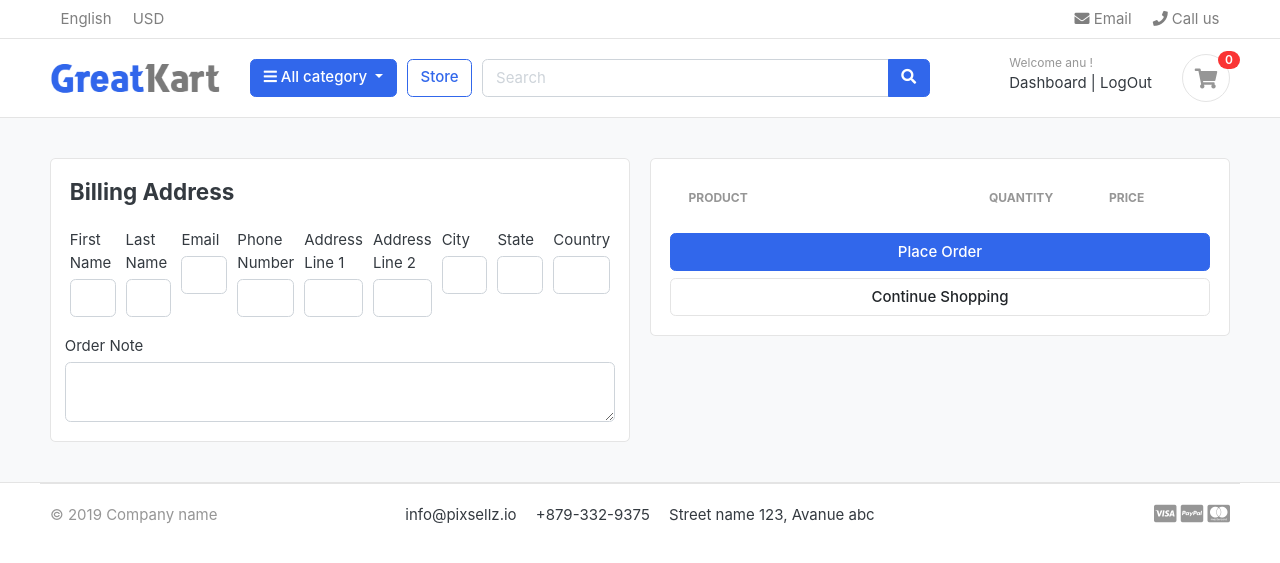
After one commit to drananthalakshmi/ECommerce, a Django app: page /cart/checkout/ in a window 1280 px wide. The commit adds this page. Shown: the top 563 px of the page. Run offline with Django 3.2, Linux system fonts and the light colour scheme; a user stored in the database is signed in; data comes from the database, SQL or seed files in the repository; both versions use the stored data as it was after the commit; lists and menus that the app fills with data are empty; some libraries are stand-ins or nearby versions; some web fonts are replaced.

Commit message:
Cart and checkout for logged in Users

```diff
--- a/carts/context_processors.py
+++ b/carts/context_processors.py
@@ -8,7 +8,10 @@ def counter(request):
     else:
         try:
             cart = Cart.objects.filter(cart_id = _cart_id(request))
-            cart_items = CartItem.objects.all().filter(cart=cart[:1])
+            if request.user.is_authenticated:
+                cart_items = CartItem.objects.all().filter(user=request.user)
+            else:
+                cart_items = CartItem.objects.all().filter(cart=cart[:1])
             for cart_item in cart_items:
                 cart_count += cart_item.quantity
 
--- a/carts/models.py
+++ b/carts/models.py
@@ -1,4 +1,5 @@
 from django.db import models
+from accounts.models import Account
 from store.models import Product,Variation
 
 # Create your models here.
@@ -10,9 +11,10 @@ class Cart(models.Model):
         return self.cart_id
 
 class CartItem(models.Model):
+    user = models.ForeignKey(Account, on_delete=models.CASCADE, null=True)
     product = models.ForeignKey(Product, on_delete=models.CASCADE)
     variations = models.ManyToManyField(Variation, blank=True)
-    cart = models.ForeignKey(Cart,on_delete=models.CASCADE)
+    cart = models.ForeignKey(Cart,on_delete=models.CASCADE, null=True)
     quantity = models.IntegerField()
     is_active = models.BooleanField(default=True)
 
--- a/carts/urls.py
+++ b/carts/urls.py
@@ -6,4 +6,5 @@ urlpatterns = [
     path('add_cart/<int:product_id>/',views.add_cart, name='add_cart'),
     path('remove_cart/<int:product_id>/<int:cart_item_id>/',views.remove_cart, name='remove_cart'),
     path('remove_cart_item/<int:product_id>/<int:cart_item_id>/',views.remove_cart_item, name='remove_cart_item'),
+    path('checkout/',views.checkout, name='checkout'),
 ]
--- a/carts/views.py
+++ b/carts/views.py
@@ -3,6 +3,7 @@ from django.http import HttpResponse
 from django.core.exceptions import ObjectDoesNotExist
 from store.models import Product,Variation,VariationManager
 from .models import Cart,CartItem
+from django.contrib.auth.decorators import login_required
 
 # Create your views here.
 
@@ -13,79 +14,146 @@ def _cart_id(request):
     return cart
 
 def add_cart(request,product_id):
+
+    current_user = request.user
     product = Product.objects.get(id = product_id)
 
-    product_variation = []
+    if current_user.is_authenticated:
 
-    if request.method == 'POST':
+        product_variation = []
 
-        for item in request.POST:
-            key = item
-            value = request.POST[key]
-            print('Key:', key, 'Value:', value, 'Product:', product)
-            try:
+        if request.method == 'POST':
 
-                variation = Variation.objects.get(product = product, variation_category__iexact=key.strip(), variation_value__iexact=value.strip())
-                product_variation.append(variation)
-                print('Variation:', variation, 'Product Variation:', product_variation)
-            except:
-                print('Passed')
-                pass
+            for item in request.POST:
+                key = item
+                value = request.POST[key]
+                print('Key:', key, 'Value:', value, 'Product:', product)
+                try:
 
-    try:
-        cart = Cart.objects.get(cart_id = _cart_id(request))
-    except Cart.DoesNotExist:
-        cart = Cart.objects.create(cart_id = _cart_id(request))
-    cart.save()
+                    variation = Variation.objects.get(product = product, variation_category__iexact=key.strip(), variation_value__iexact=value.strip())
+                    product_variation.append(variation)
+                    print('Variation:', variation, 'Product Variation:', product_variation)
+                except:
+                    pass
 
-    is_cart_item_exists = CartItem.objects.filter(product=product, cart=cart).exists
-    if is_cart_item_exists:
-        cart_item = CartItem.objects.filter(product=product,cart=cart)
+        is_cart_item_exists = CartItem.objects.filter(product=product, user = current_user).exists
+        if is_cart_item_exists:
+            cart_item = CartItem.objects.filter(product=product,user = current_user)
 
-        ex_var_list = []
-        id = []
+            ex_var_list = []
+            id = []
 
-        for item in cart_item:
-            existing_variation = item.variations.all()
-            ex_var_list.append(list(existing_variation))
-            id.append(item.id)
+            for item in cart_item:
+                existing_variation = item.variations.all()
+                ex_var_list.append(list(existing_variation))
+                id.append(item.id)
 
-        if product_variation in ex_var_list:
-            index = ex_var_list.index(product_variation)
-            item_id = id[index]
-            item = CartItem.objects.get(product=product,id = item_id)
-            item.quantity += 1
-            item.save()
-        else:
-            item = CartItem.objects.create(product=product,quantity=1,cart=cart)
+            if product_variation in ex_var_list:
+                index = ex_var_list.index(product_variation)
+                item_id = id[index]
+                item = CartItem.objects.get(product=product,id = item_id)
+                item.quantity += 1
+                item.save()
+            else:
+                item = CartItem.objects.create(product=product,quantity=1,user = current_user)
 
 
+                if len(product_variation)>0:
+                    item.variations.clear()
+
+                    item.variations.add(*product_variation)
+
+            # cart_item.quantity +=1
+                item.save()
+        else:
+            cart_item= CartItem.objects.create(product=product,user = current_user,quantity=1)
+
             if len(product_variation)>0:
-                item.variations.clear()
+                cart_item.variations.clear()
 
-                item.variations.add(*product_variation)
+                cart_item.variations.add(*product_variation)
 
-        # cart_item.quantity +=1
-            item.save()
+            cart_item.save()
+
+        return redirect('cart')
+
     else:
-        cart_item= CartItem.objects.create(product=product,cart=cart,quantity=1)
 
-        if len(product_variation)>0:
-            cart_item.variations.clear()
+        product_variation = []
 
-            cart_item.variations.add(*product_variation)
+        if request.method == 'POST':
 
-        cart_item.save()
+            for item in request.POST:
+                key = item
+                value = request.POST[key]
+                print('Key:', key, 'Value:', value, 'Product:', product)
+                try:
 
-    return redirect('cart')
+                    variation = Variation.objects.get(product = product, variation_category__iexact=key.strip(), variation_value__iexact=value.strip())
+                    product_variation.append(variation)
+                    print('Variation:', variation, 'Product Variation:', product_variation)
+                except:
+                    print('Passed')
+                    pass
+
+        try:
+            cart = Cart.objects.get(cart_id = _cart_id(request))
+        except Cart.DoesNotExist:
+            cart = Cart.objects.create(cart_id = _cart_id(request))
+        cart.save()
+
+        is_cart_item_exists = CartItem.objects.filter(product=product, cart=cart).exists
+        if is_cart_item_exists:
+            cart_item = CartItem.objects.filter(product=product,cart=cart)
+
+            ex_var_list = []
+            id = []
+
+            for item in cart_item:
+                existing_variation = item.variations.all()
+                ex_var_list.append(list(existing_variation))
+                id.append(item.id)
+
+            if product_variation in ex_var_list:
+                index = ex_var_list.index(product_variation)
+                item_id = id[index]
+                item = CartItem.objects.get(product=product,id = item_id)
+                item.quantity += 1
+                item.save()
+            else:
+                item = CartItem.objects.create(product=product,quantity=1,cart=cart)
+
+
+                if len(product_variation)>0:
+                    item.variations.clear()
+
+                    item.variations.add(*product_variation)
+
+            # cart_item.quantity +=1
+                item.save()
+        else:
+            cart_item= CartItem.objects.create(product=product,cart=cart,quantity=1)
+
+            if len(product_variation)>0:
+                cart_item.variations.clear()
+
+                cart_item.variations.add(*product_variation)
+
+            cart_item.save()
+
+        return redirect('cart')
 
 def remove_cart(request,product_id,cart_item_id):
 
-    cart = Cart.objects.get(cart_id = _cart_id(request))
+
     product = get_object_or_404(Product,id=product_id)
 
     try:
-        cart_item = CartItem.objects.get(product=product,cart=cart,id = cart_item_id)
+        if request.user.is_authenticated:
+            cart_item = CartItem.objects.get(product=product,user=request.user,id = cart_item_id)
+        else:
+            cart = Cart.objects.get(cart_id = _cart_id(request))
+            cart_item = CartItem.objects.get(product=product,cart=cart,id = cart_item_id)
 
         if cart_item.quantity >1:
             cart_item.quantity -= 1
@@ -100,11 +168,19 @@ def remove_cart(request,product_id,cart_item_id):
 
 def remove_cart_item(request,product_id,cart_item_id):
 
-    cart = Cart.objects.get(cart_id = _cart_id(request))
+
     product = get_object_or_404(Product,id=product_id)
-    cart_item = CartItem.objects.get(product=product,cart=cart,id=cart_item_id)
+    try:
+        if request.user.is_authenticated:
+            cart_item = CartItem.objects.get(product=product,user=request.user,id=cart_item_id)
+        else:
+            cart = Cart.objects.get(cart_id = _cart_id(request))
+            cart_item = CartItem.objects.get(product=product,cart=cart,id=cart_item_id)
 
-    cart_item.delete()
+
+        cart_item.delete()
+    except:
+        pass
 
     return redirect('cart')
 
@@ -113,12 +189,17 @@ def remove_cart_item(request,product_id,cart_item_id):
 
 
 def cart(request, total = 0, quantity = 0, cart_items= None):
-    tax = 0
-    grand_total = 0
+
 
     try:
-        cart = Cart.objects.get(cart_id = _cart_id(request))
-        cart_items = CartItem.objects.filter(cart=cart,is_active=True)
+        tax = 0
+        grand_total = 0
+
+        if request.user.is_authenticated:
+            cart_items = CartItem.objects.filter(user=request.user,is_active=True)
+        else:
+            cart = Cart.objects.get(cart_id = _cart_id(request))
+            cart_items = CartItem.objects.filter(cart=cart,is_active=True)
         for cart_item in cart_items:
             total += (cart_item.product.price * cart_item.quantity)
             quantity += cart_item.quantity
@@ -135,3 +216,32 @@ def cart(request, total = 0, quantity = 0, cart_items= None):
         'grand_total':grand_total
     }
     return render(request, 'store/cart.html',context)
+
+
+@login_required(login_url='login')
+def checkout(request, total = 0, quantity = 0, cart_items= None):
+    try:
+        tax = 0
+        grand_total = 0
+        if request.user.is_authenticated:
+            cart_items = CartItem.objects.filter(user=request.user,is_active=True)
+        else:
+            cart = Cart.objects.get(cart_id = _cart_id(request))
+            cart_items = CartItem.objects.filter(cart=cart,is_active=True)
+        for cart_item in cart_items:
+            total += (cart_item.product.price * cart_item.quantity)
+            quantity += cart_item.quantity
+        tax = (2*total)/100
+        grand_total = total+tax
+    except ObjectDoesNotExist:
+        pass
+
+    context = {
+        'total':total,
+        'quantity':quantity,
+        'cart_items':cart_items,
+        'tax':tax,
+        'grand_total':grand_total
+    }
+
+    return render(request,'store/checkout.html', context)
--- a/templates/store/cart.html
+++ b/templates/store/cart.html
@@ -107,7 +107,7 @@
                 <p class="text-center mb-3">
                     <img src=" {% static "./images/misc/payments.png" %} " height="26">
                 </p>
-                <a href="./place-order.html" class="btn btn-primary btn-block"> Checkout </a>
+                <a href="{% url 'checkout' %}" class="btn btn-primary btn-block"> Checkout </a>
                 <a href=" {% url 'store' %} " class="btn btn-light btn-block">Continue Shopping</a>
             </div> <!-- card-body.// -->
             </div> <!-- card.// -->
--- /dev/null
+++ b/templates/store/checkout.html
@@ -0,0 +1,128 @@
+{% extends 'base.html' %}
+{% load static %}
+{% block content %}
+
+<section class="section-content padding-y bg">
+    <div class="container">
+
+    <!-- ============================ COMPONENT 1 ================================= -->
+
+    <div class="row">
+        <aside class="col-lg-6">
+    <div class="card">
+        <div class="card-body">
+            <h4 class="card-title mb-4">Billing Address</h4>
+            <form action="" method="POST">
+                {% csrf_token %}
+                <div class="form-row">
+                    <div class="col form-group">
+                        <label for="">First Name</label>
+                        <input type="text" name="first_name" class="form-control" required>
+                    </div>
+                    <div class="col form-group">
+                        <label for="">Last Name</label>
+                        <input type="text" name="last_name" class="form-control" required>
+                    </div>
+                    <div class="col form-group">
+                        <label for="">Email</label>
+                        <input type="email" name="email" class="form-control" required>
+                    </div>
+                    <div class="col form-group">
+                        <label for="">Phone Number</label>
+                        <input type="text" name="phone_number" class="form-control" required>
+                    </div>
+                    <div class="col form-group">
+                        <label for="">Address Line 1</label>
+                        <input type="text" name="address_line_1" class="form-control" required>
+                    </div>
+                    <div class="col form-group">
+                        <label for="">Address Line 2</label>
+                        <input type="text" name="address_line_2" class="form-control" >
+                    </div>
+                    <div class="col form-group">
+                        <label for="">City</label>
+                        <input type="text" name="city" class="form-control" required>
+                    </div>
+                    <div class="col form-group">
+                        <label for="">State</label>
+                        <input type="text" name="state" class="form-control" required>
+                    </div>
+                    <div class="col form-group">
+                        <label for="">Country</label>
+                        <input type="text" name="country" class="form-control" required>
+                    </div>
+                </div>
+                    <div class="form-row">
+                        <label for="">Order Note</label>
+                        <textarea name="order_note" rows="2" class="form-control"></textarea>
+                    </div>
+
+
+        </div>
+    </div> <!-- card.// -->
+
+        </aside> <!-- col.// -->
+        <aside class="col-lg-6">
+
+            <div class="card">
+            <div class="card-body">
+                <table class="table table-borderless table-shopping-cart">
+                    <thead class="text-muted">
+                    <tr class="small text-uppercase">
+                      <th scope="col">Product</th>
+                      <th scope="col" width="120">Quantity</th>
+                      <th scope="col" width="120">Price</th>
+
+                    </tr>
+                    </thead>
+                    <tbody>
+                    {% for cart_item in cart_items %}
+                    <tr>
+                        <td>
+                            <figure class="itemside align-items-center">
+                                <div class="aside"><img src=" {{ cart_item.product.images.url }} " class="img-sm"></div>
+                                <figcaption class="info">
+                                    <a href=" {{ cart_item.product.get_url }} " class="title text-dark">{{ cart_item.product.product_name }}</a>
+                                    <p class="text-muted small">
+                                        {%  if cart_item.variations.all %}
+                                            {%  for item in  cart_item.variations.all %}
+                                                {{ item.variation_category }} : {{ item.variation_value }}
+                                            {% endfor %}
+
+                                        {% endif %}
+                                    </p>
+                                </figcaption>
+                            </figure>
+                        </td>
+                        <td>
+                            <label for="">{{cart_item.quantity}}</label>
+                        </td>
+                        <td>
+                            <div class="price-wrap">
+                                <var class="price">{{ cart_item.sub_total }}</var>
+                                <small class="text-muted"> {{ cart_item.product.price }} each </small>
+                            </div> <!-- price-wrap .// -->
+                        </td>
+
+                    </tr>
+                    {% endfor %}
+                    </tbody>
+                    </table>
+
+                <button type="submit" name="submit" class="btn btn-primary btn-block">Place Order </button>
+                <a href=" {% url 'store' %} " class="btn btn-light btn-block">Continue Shopping</a>
+            </form>
+            </div> <!-- card-body.// -->
+            </div> <!-- card.// -->
+
+    </aside> <!-- col.// -->
+
+
+    </div> <!-- row.// -->
+
+    <!-- ============================ COMPONENT 1 END .// ================================= -->
+
+    </div> <!-- container .//  -->
+    </section>
+
+{% endblock %}
```
Also changed, not shown: accounts/views.py (+50 -2 lines), carts/migrations/0003_auto_20220720_0844.py (added), db.sqlite3.
